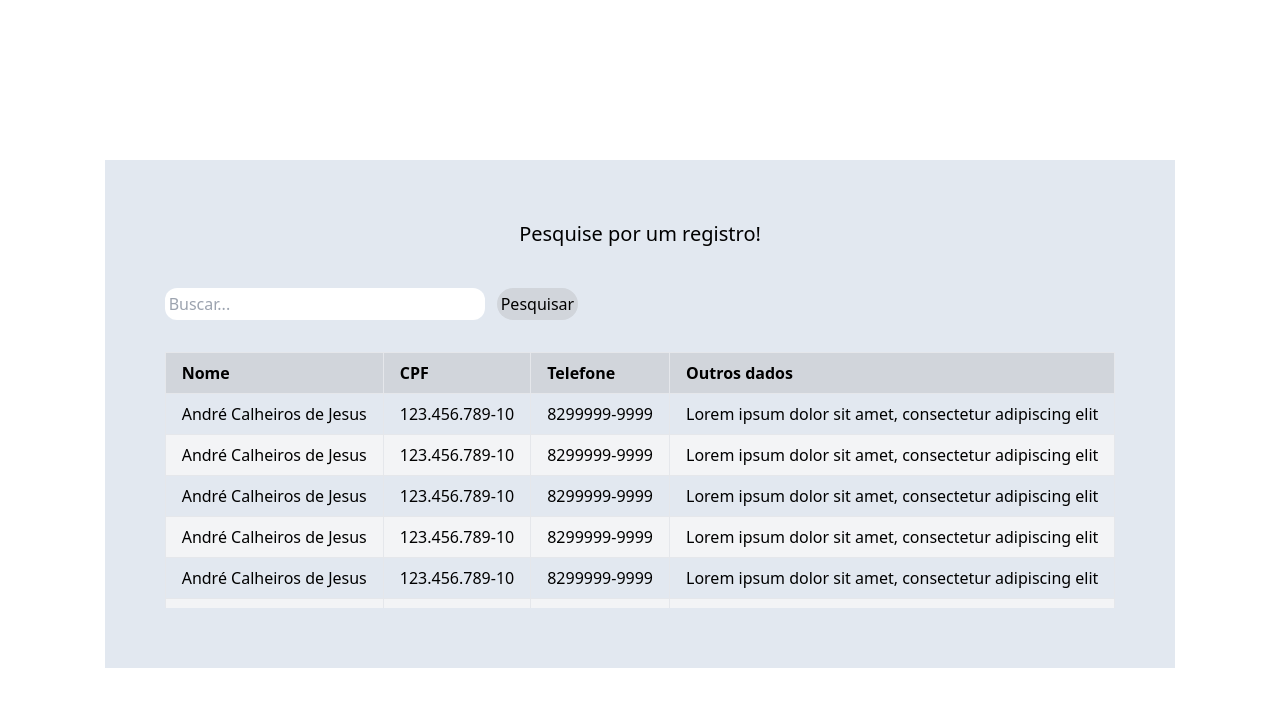
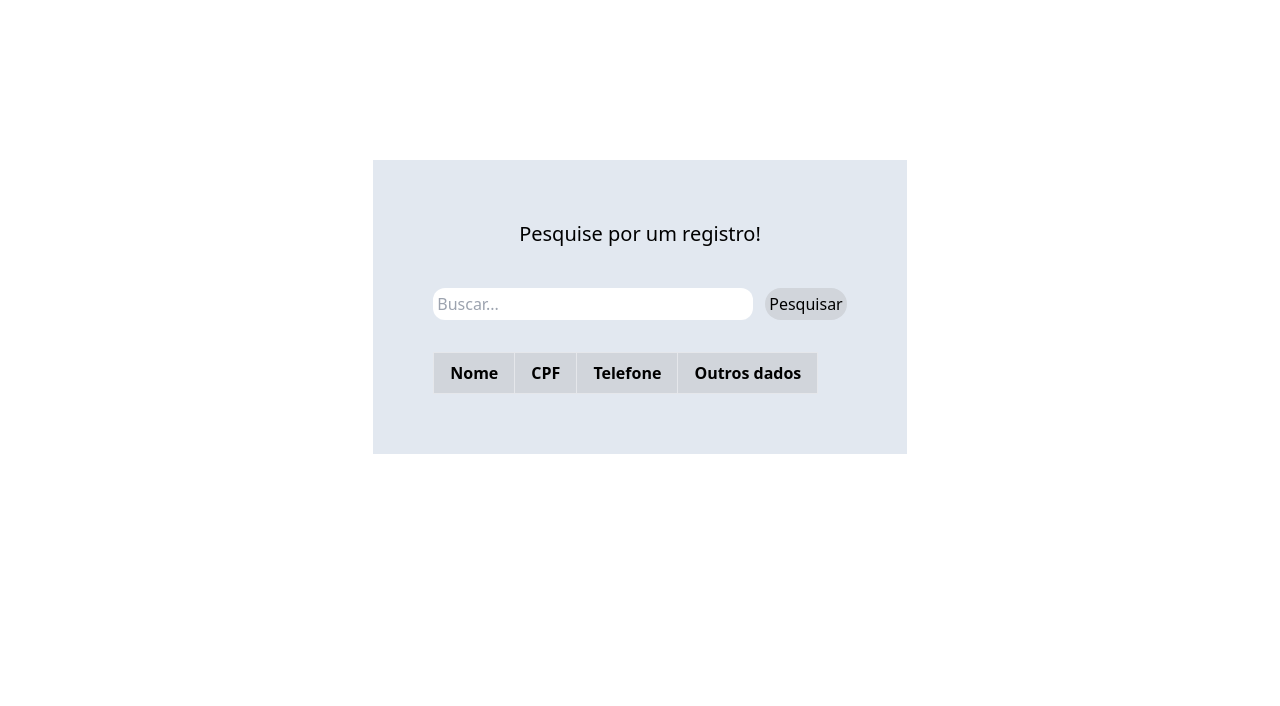
Before and after one commit to pllsg96/consultas-ja, a React (Vite) app in the folder consultas-ja/: page /consultas in a window 1280 px wide. Shown: the top 706 px of the page. Built offline with nearby package versions, Linux system fonts and the light colour scheme.

Commit message:
refector: transformando a tabela de consulta num componente separado e preenchendo dados da tabela dinamicamente

```diff
--- /dev/null
+++ b/consultas-ja/src/components/Tabela.jsx
@@ -0,0 +1,46 @@
+export function Tabela() {
+
+    const lista_cadastros = []
+
+    for (let i = 1; i <= localStorage.length; i++) {
+
+        let cadastro = JSON.parse(localStorage.getItem(i))
+
+
+        if (cadastro !== null) { // exclui item null da lista de cadastros
+
+            lista_cadastros[i] = cadastro
+        }
+    }
+
+    return (
+        <>
+            <div className="overflow-x-auto max-h-64 overflow-y-auto">
+                <table className="table-auto text-left border-collapse">
+
+                    <thead className="sticky top-0">
+                        <tr className="bg-gray-300">
+                            <th className="px-4 py-2 border">Nome</th>
+                            <th className="px-4 py-2 border">CPF</th>
+                            <th className="px-4 py-2 border">Telefone</th>
+                            <th className="px-4 py-2 border">Outros dados</th>
+                        </tr>
+                    </thead>
+
+                    <tbody id="cadastros">
+                        {lista_cadastros.map((cadastro, index) => (
+                            <tr key={index} className="even:bg-gray-100"> {/* key necessária para identificar o componente e evitar retorno de erro */}
+                                <td className="px-4 py-2 border whitespace-nowrap">{cadastro.nome}</td>
+                                <td className="px-4 py-2 border whitespace-nowrap">{cadastro.cpf}</td>
+                                <td className="px-4 py-2 border whitespace-nowrap">{cadastro.telefone}</td>
+                                <td className="px-4 py-2 border whitespace-nowrap">{cadastro.dados_adicionais}</td>
+                            </tr>
+                        ))}
+                    </tbody>
+
+                </table>
+
+            </div>
+        </>
+    )
+}
--- a/consultas-ja/src/pages/Cadastro.jsx
+++ b/consultas-ja/src/pages/Cadastro.jsx
@@ -24,9 +24,6 @@ function CadastraObjeto() {
 
         localStorage.setItem(chave, JSON.stringify(dadosCadastro))
 }
-
-
-
 
 
     return (
--- a/consultas-ja/src/pages/Consultas.jsx
+++ b/consultas-ja/src/pages/Consultas.jsx
@@ -1,4 +1,5 @@
 
+import { Tabela } from "../components/Tabela";
 
 function Consultas( ) {
   return (
@@ -21,127 +22,7 @@ function Consultas( ) {
         >Pesquisar</button>
       </div>
 
-      <div className="overflow-x-auto max-h-64 overflow-y-auto">
-      <table className="table-auto text-left border-collapse">
-        <thead className="sticky top-0">
-          <tr className="bg-gray-300">
-            <th className="px-4 py-2 border">Nome</th>
-            <th className="px-4 py-2 border">CPF</th>
-            <th className="px-4 py-2 border">Telefone</th>
-            <th className="px-4 py-2 border">Outros dados</th>
-          </tr>
-        </thead>
-        <tbody>
-          <tr className="even:bg-gray-100">
-            <td className="px-4 py-2 border whitespace-nowrap">André Calheiros de Jesus</td>
-            <td className="px-4 py-2 border whitespace-nowrap">123.456.789-10</td>
-            <td className="px-4 py-2 border whitespace-nowrap">8299999-9999</td>
-            <td className="px-4 py-2 border whitespace-nowrap">
-              Lorem ipsum dolor sit amet, consectetur adipiscing elit
-            </td>
-          </tr>
-
-          <tr className="even:bg-gray-100">
-            <td className="px-4 py-2 border whitespace-nowrap">André Calheiros de Jesus</td>
-            <td className="px-4 py-2 border whitespace-nowrap">123.456.789-10</td>
-            <td className="px-4 py-2 border whitespace-nowrap">8299999-9999</td>
-            <td className="px-4 py-2 border whitespace-nowrap">
-              Lorem ipsum dolor sit amet, consectetur adipiscing elit
-            </td>
-          </tr>
-          <tr className="even:bg-gray-100">
-            <td className="px-4 py-2 border whitespace-nowrap">André Calheiros de Jesus</td>
-            <td className="px-4 py-2 border whitespace-nowrap">123.456.789-10</td>
-            <td className="px-4 py-2 border whitespace-nowrap">8299999-9999</td>
-            <td className="px-4 py-2 border whitespace-nowrap">
-              Lorem ipsum dolor sit amet, consectetur adipiscing elit
-            </td>
-          </tr>
-          <tr className="even:bg-gray-100">
-            <td className="px-4 py-2 border whitespace-nowrap">André Calheiros de Jesus</td>
-            <td className="px-4 py-2 border whitespace-nowrap">123.456.789-10</td>
-            <td className="px-4 py-2 border whitespace-nowrap">8299999-9999</td>
-            <td className="px-4 py-2 border whitespace-nowrap">
-              Lorem ipsum dolor sit amet, consectetur adipiscing elit
-            </td>
-          </tr>
-          <tr className="even:bg-gray-100">
-            <td className="px-4 py-2 border whitespace-nowrap">André Calheiros de Jesus</td>
-            <td className="px-4 py-2 border whitespace-nowrap">123.456.789-10</td>
-            <td className="px-4 py-2 border whitespace-nowrap">8299999-9999</td>
-            <td className="px-4 py-2 border whitespace-nowrap">
-              Lorem ipsum dolor sit amet, consectetur adipiscing elit
-            </td>
-          </tr>
-          <tr className="even:bg-gray-100">
-            <td className="px-4 py-2 border whitespace-nowrap">André Calheiros de Jesus</td>
-            <td className="px-4 py-2 border whitespace-nowrap">123.456.789-10</td>
-            <td className="px-4 py-2 border whitespace-nowrap">8299999-9999</td>
-            <td className="px-4 py-2 border whitespace-nowrap">
-              Lorem ipsum dolor sit amet, consectetur adipiscing elit
-            </td>
-          </tr>
-          <tr className="even:bg-gray-100">
-            <td className="px-4 py-2 border whitespace-nowrap">André Calheiros de Jesus</td>
-            <td className="px-4 py-2 border whitespace-nowrap">123.456.789-10</td>
-            <td className="px-4 py-2 border whitespace-nowrap">8299999-9999</td>
-            <td className="px-4 py-2 border whitespace-nowrap">
-              Lorem ipsum dolor sit amet, consectetur adipiscing elit
-            </td>
-          </tr>
-          <tr className="even:bg-gray-100">
-            <td className="px-4 py-2 border whitespace-nowrap">André Calheiros de Jesus</td>
-            <td className="px-4 py-2 border whitespace-nowrap">123.456.789-10</td>
-            <td className="px-4 py-2 border whitespace-nowrap">8299999-9999</td>
-            <td className="px-4 py-2 border whitespace-nowrap">
-              Lorem ipsum dolor sit amet, consectetur adipiscing elit
-            </td>
-          </tr>
-          <tr className="even:bg-gray-100">
-            <td className="px-4 py-2 border whitespace-nowrap">André Calheiros de Jesus</td>
-            <td className="px-4 py-2 border whitespace-nowrap">123.456.789-10</td>
-            <td className="px-4 py-2 border whitespace-nowrap">8299999-9999</td>
-            <td className="px-4 py-2 border whitespace-nowrap">
-              Lorem ipsum dolor sit amet, consectetur adipiscing elit
-            </td>
-          </tr>
-          <tr className="even:bg-gray-100">
-            <td className="px-4 py-2 border whitespace-nowrap">André Calheiros de Jesus</td>
-            <td className="px-4 py-2 border whitespace-nowrap">123.456.789-10</td>
-            <td className="px-4 py-2 border whitespace-nowrap">8299999-9999</td>
-            <td className="px-4 py-2 border whitespace-nowrap">
-              Lorem ipsum dolor sit amet, consectetur adipiscing elit
-            </td>
-          </tr>
-          <tr className="even:bg-gray-100">
-            <td className="px-4 py-2 border whitespace-nowrap">André Calheiros de Jesus</td>
-            <td className="px-4 py-2 border whitespace-nowrap">123.456.789-10</td>
-            <td className="px-4 py-2 border whitespace-nowrap">8299999-9999</td>
-            <td className="px-4 py-2 border whitespace-nowrap">
-              Lorem ipsum dolor sit amet, consectetur adipiscing elit
-            </td>
-          </tr>
-          <tr className="even:bg-gray-100">
-            <td className="px-4 py-2 border whitespace-nowrap">André Calheiros de Jesus</td>
-            <td className="px-4 py-2 border whitespace-nowrap">123.456.789-10</td>
-            <td className="px-4 py-2 border whitespace-nowrap">8299999-9999</td>
-            <td className="px-4 py-2 border whitespace-nowrap">
-              Lorem ipsum dolor sit amet, consectetur adipiscing elit
-            </td>
-          </tr>
-          <tr className="even:bg-gray-100">
-            <td className="px-4 py-2 border whitespace-nowrap">André Calheiros de Jesus</td>
-            <td className="px-4 py-2 border whitespace-nowrap">123.456.789-10</td>
-            <td className="px-4 py-2 border whitespace-nowrap">8299999-9999</td>
-            <td className="px-4 py-2 border whitespace-nowrap">
-              Lorem ipsum dolor sit amet, consectetur adipiscing elit
-            </td>
-          </tr>
-
-        </tbody>
-      </table>
-
-      </div>
+      <Tabela></Tabela>
 
 
     </div>
```
